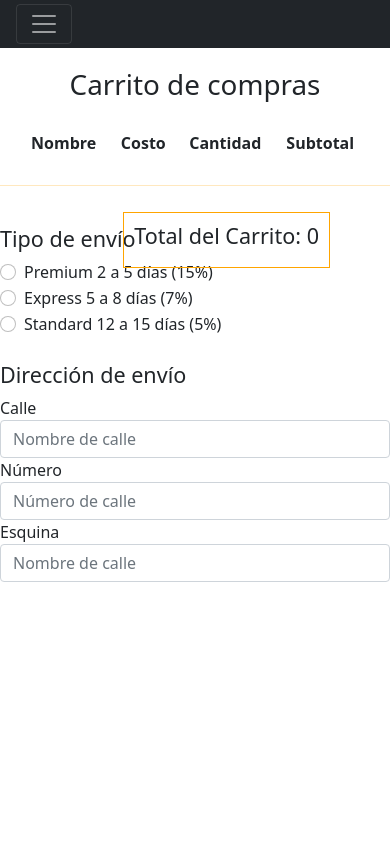
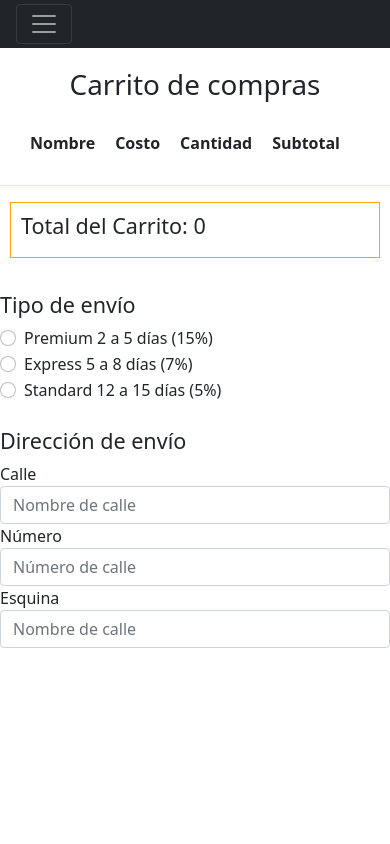
Before and after one commit to estebanbent4/E-comerce-Jap, a plain HTML site: page cart.html in a window 390 px wide. Shown: the top 844 px of the page. Drawn offline with Linux system fonts and the light colour scheme; no server answers.

Commit message:
modificaciones

```diff
--- a/css/responsive.css
+++ b/css/responsive.css
@@ -114,4 +114,10 @@ left: -20px;
     top: 125px;
     height: 50%;
 }
+#cartTableBody table, thead, tbody, td, tr{
+    display: block;
 }
+#total-del-carrito{
+    position:static;
+}
+}
```
